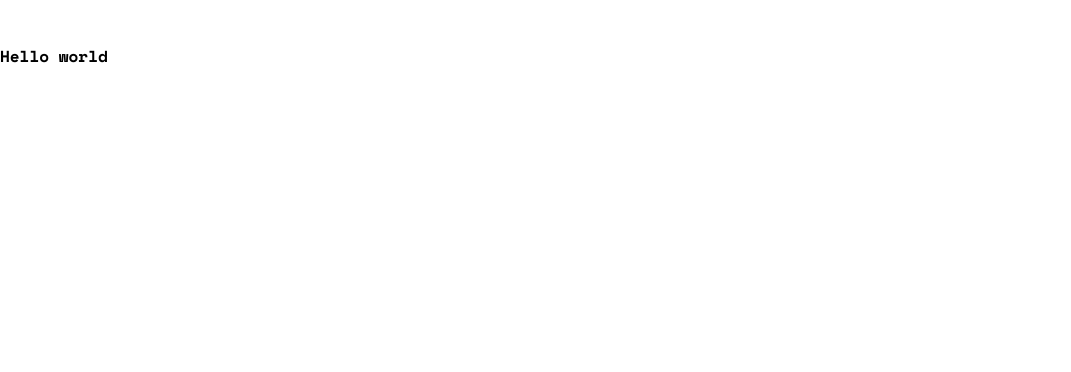
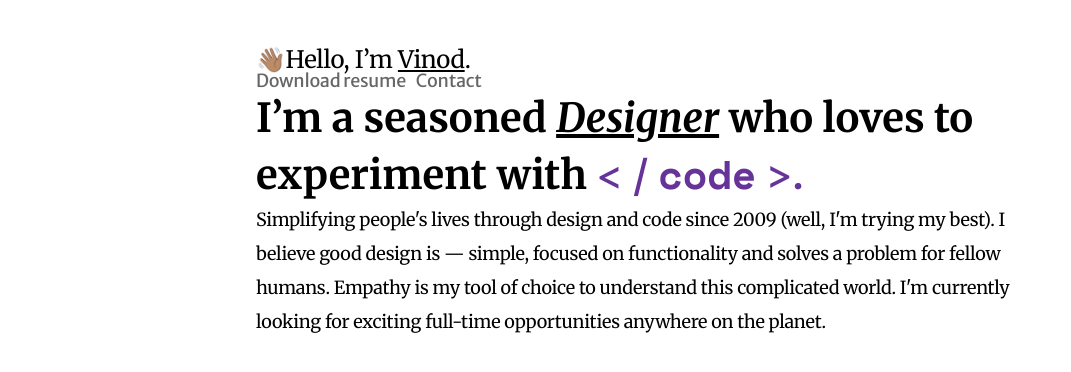
Before and after one commit to brutallyminimal/brutallyminimal.github.io, a plain HTML site: page index.html in a window 1280 px wide. Shown: the whole page, without its empty margins (0-1071 px from the left). Drawn offline with nearby package versions, Linux system fonts and the light colour scheme.

Commit message:
Updated index.html

```diff
--- a/index.html
+++ b/index.html
@@ -9,7 +9,28 @@
 </head>
 <body>
 
-	<h1>Hello world</h1>
+<section id=container>
+
+	<header>
+		<h1>👋🏽Hello, I’m <span class="underline">Vinod</span>.</h1>
+		<nav>
+			<a href="#">Download resume</a>
+			<a href="#">Contact</a>
+		</nav>
+	</header>
+
+	<section id="elevator">
+
+		<h1>I’m a seasoned <span class="italics underline">Designer</span> who loves to experiment with <span class="purple">< / <span class="code">code</span> >.</span></h1>
+
+		<p>Simplifying people's lives through design and code since 2009 (well, I'm trying my best). I believe good design is — simple, focused on functionality and solves a problem for fellow humans. Empathy is my tool of choice to understand this complicated world. I'm currently looking for exciting full-time opportunities anywhere on the planet.</p>
+
+	</section>
+
+
+</section>
+
+
 
 </body>
 </html>
```
